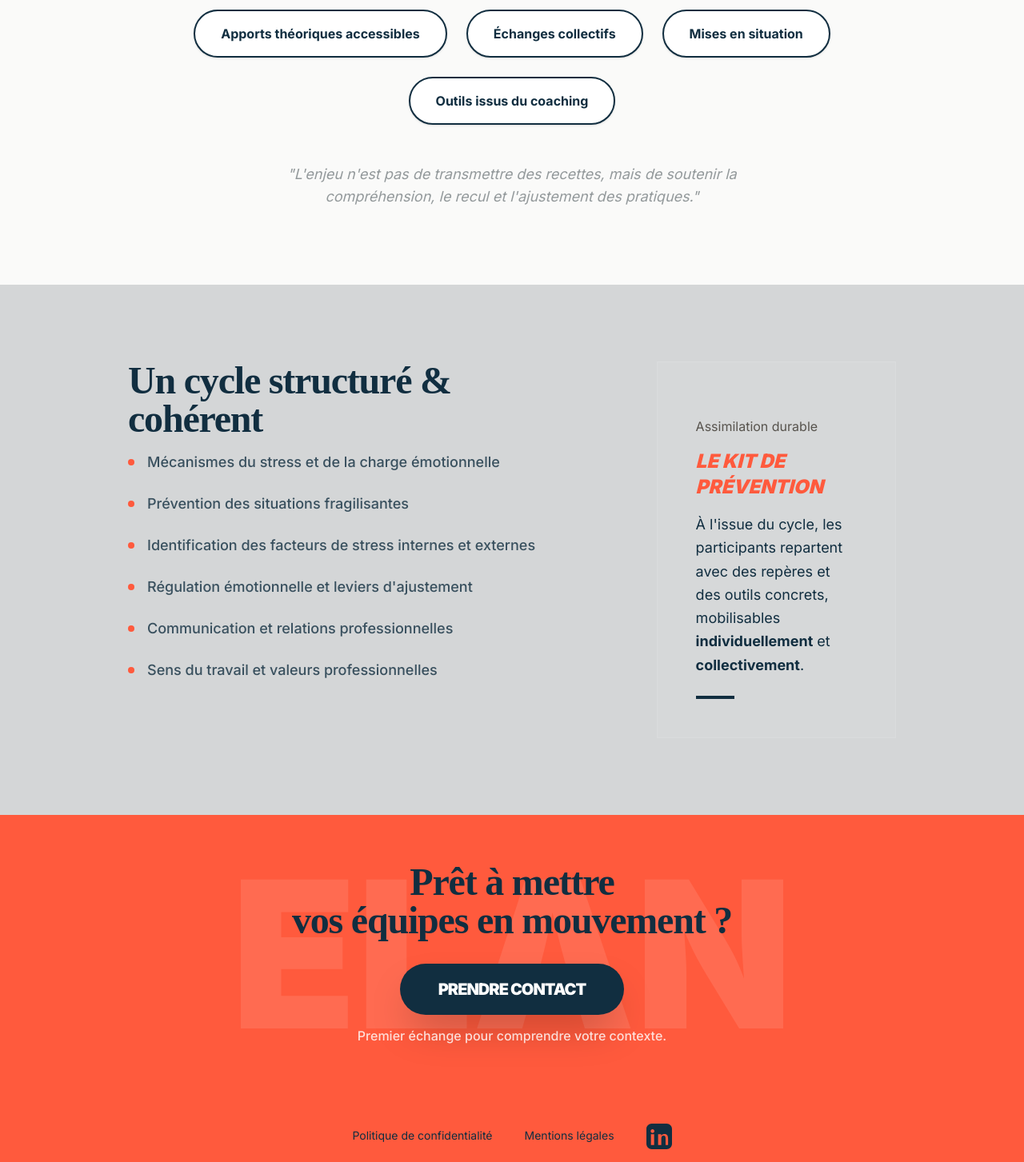
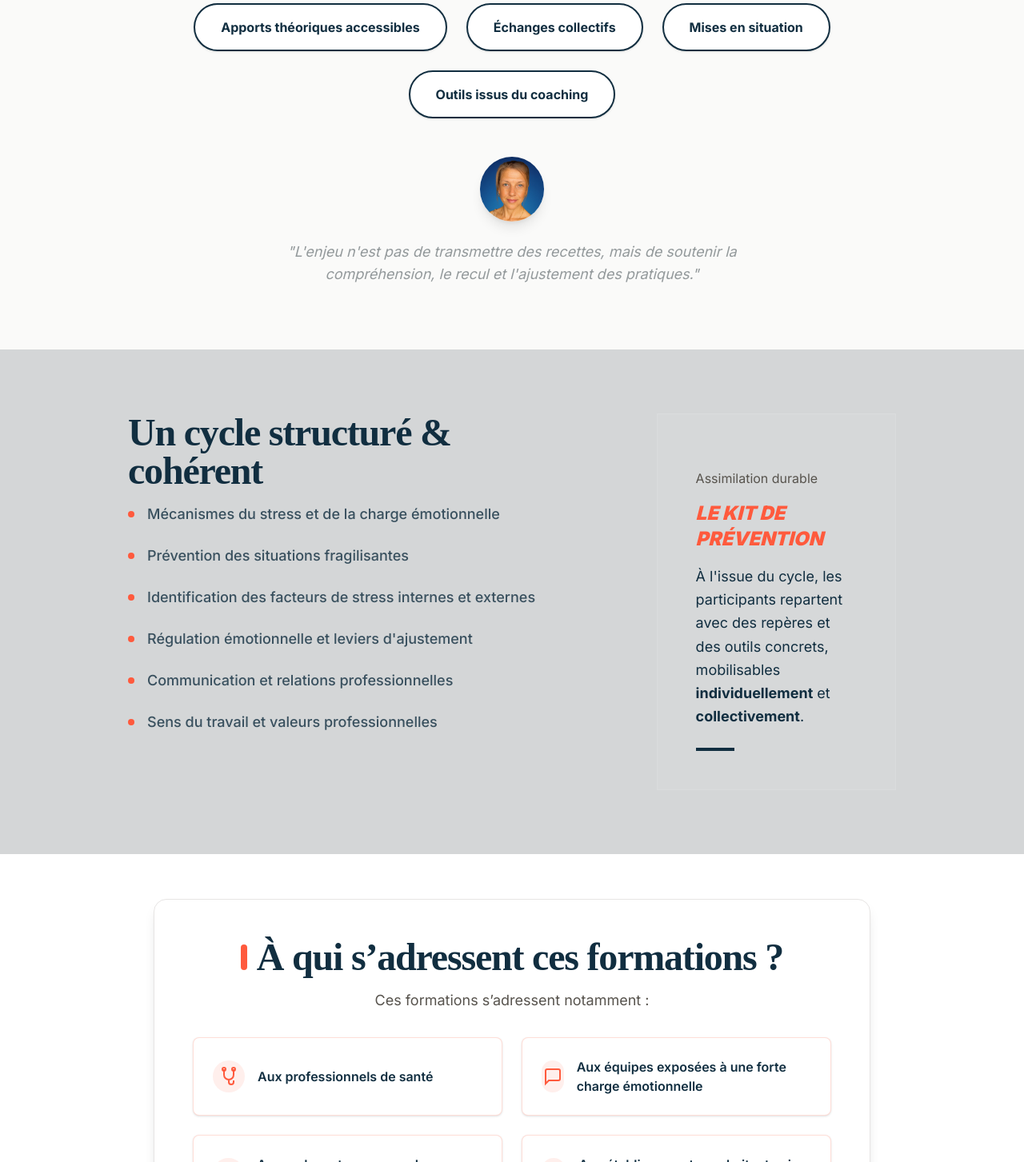
Before and after one commit to thacac/elancestvous, a Next.js app: page /professionnels-etablissements-de-soins/formations-rps-qvct in a window 1280 px wide. Shown: the part 1347-2800 px from the top of the page at 80% size. Built offline with nearby package versions, Linux system fonts and the light colour scheme.

Commit message:
feat: add Citation component and update layout with new imports

```diff
--- a/app/layout.tsx
+++ b/app/layout.tsx
@@ -1,9 +1,9 @@
-import "./globals.css";
+import Footer from "@/components/Footer";
+import Navbar from "@/components/Navbar";
 import type { Metadata, Viewport } from "next";
 import { Inter } from "next/font/google";
-import Navbar from "@/components/Navbar";
-import Footer from "@/components/Footer";
 import { Toaster } from "sonner";
+import "./globals.css";
 
 const inter = Inter({ subsets: ["latin"] });
 
@@ -11,6 +11,7 @@ export const metadata: Metadata = {
   title: "ÉlanC’estVous | Coaching & Formation",
   description:
     "Coaching professionnel, formation et accompagnement au changement.",
+  metadataBase: new URL("https://elancestvous.fr"),
 };
 
 export const viewport: Viewport = {
--- a/app/professionnels-etablissements-de-soins/formations-rps-qvct/page.tsx
+++ b/app/professionnels-etablissements-de-soins/formations-rps-qvct/page.tsx
@@ -1,3 +1,4 @@
+import Citation from "@/components/Citation";
 import CtaElan from "@/components/CtaElan";
 
 export const metadata = {
@@ -32,7 +33,6 @@ export default function ContactPage() {
     <>
       <main className="min-h-screen overflow-hidden">
         {/* --- 1. Titre */}
-
         <section id="formations-professionnelles" className="py-20 container">
           <div className="text-center mb-8">
             <h1>Formations professionnelles.</h1>
@@ -59,7 +59,7 @@ export default function ContactPage() {
         </section>
 
         {/* --- 2. ARGUMENTAIRE "PLANNING" : CARTES CONTRASTÉES --- */}
-        <section id="formations-planning" className="py-24 bg-primary">
+        <section id="formations-planning" className="py-20 bg-primary">
           <div className="container mx-auto px-6">
             <div className="flex flex-col md:flex-row justify-between items-end mb-16 gap-6">
               <h2 className="text-3xl lg:text-5xl !text-white font-serif font-bold max-w-xl">
@@ -102,9 +102,9 @@ export default function ContactPage() {
           </div>
         </section>
         {/* --- 3. PÉDAGOGIE : SECTION "RÉELLE" --- */}
-        <section id="formations-pedagogie" className="py-24 bg-stone-50">
+        <section id="formations-pedagogie" className="py-20 bg-stone-50">
           <div className="container mx-auto px-6 text-center">
-            <h2 className="text-primary font-serif font-bold text-3xl mb-16">
+            <h2 className="text-primary font-serif font-bold text-3xl mb-14!">
               Une pédagogie ancrée dans le réel
             </h2>
             <div className="flex flex-wrap justify-center gap-6">
@@ -122,15 +122,16 @@ export default function ContactPage() {
                 </div>
               ))}
             </div>
-            <p className="mt-12 max-w-2xl mx-auto text-muted text-lg italic">
-              "L'enjeu n'est pas de transmettre des recettes, mais de soutenir
-              la compréhension, le recul et l'ajustement des pratiques."
-            </p>
+            <Citation
+              text="L'enjeu n'est pas de transmettre des recettes, mais de soutenir la compréhension, le recul et l'ajustement des pratiques."
+              imageSrc="/coralie.png"
+              imageAlt="Coach Coralie"
+            />
           </div>
         </section>
 
         {/* --- 4. CONTENU DU CYCLE : LISTE ÉPURÉE & "KIT" --- */}
-        <section id="formations-contenu" className="py-24 bg-muted/40 relative">
+        <section id="formations-contenu" className="py-20 bg-muted/40 relative">
           <div className="container mx-auto px-6">
             <div className="flex flex-col lg:flex-row gap-20">
               <div className="w-full md:w-1/2 lg:w-2/3">
@@ -176,6 +177,124 @@ export default function ContactPage() {
           </div>
         </section>
 
+        {/* --- 5 -Bloc public cible (design moderne & lisible) --- */}
+        <section className="container py-14">
+          <div className="max-w-4xl mx-auto bg-white/90 rounded-2xl shadow-lg border border-stone-200 p-8 md:p-12 flex flex-col items-center text-center">
+            <h2 className="text-primary text-3xl md:text-4xl font-extrabold mb-4 flex items-center gap-3">
+              <span className="inline-block w-2 h-8 bg-accent rounded-full"></span>
+              À qui s’adressent ces formations&nbsp;?
+            </h2>
+            <p className="mb-8 text-lg text-stone-600 max-w-2xl mx-auto">
+              Ces formations s’adressent notamment&nbsp;:
+            </p>
+            <div className="grid grid-cols-1 sm:grid-cols-2 gap-6 w-full">
+              <div className="bg-white rounded-lg border border-accent/20 p-6 flex items-center gap-4 shadow-sm">
+                <span className="inline-flex items-center justify-center w-10 h-10 rounded-full bg-accent/10">
+                  {/* Stéthoscope icon */}
+                  <svg
+                    className="w-6 h-6 text-accent"
+                    fill="none"
+                    stroke="currentColor"
+                    strokeWidth="2"
+                    viewBox="0 0 24 24"
+                  >
+                    <path d="M6 3v7a6 6 0 0 0 12 0V3" />
+                    <circle cx="6" cy="3" r="2" />
+                    <circle cx="18" cy="3" r="2" />
+                    <path d="M12 17v2a3 3 0 0 0 6 0v-2" />
+                  </svg>
+                </span>
+                <span className="font-semibold text-primary text-left">
+                  Aux professionnels de santé
+                </span>
+              </div>
+              <div className="bg-white rounded-lg border border-accent/20 p-6 flex items-center gap-4 shadow-sm">
+                <span className="inline-flex items-center justify-center w-10 h-10 rounded-full bg-accent/10">
+                  {/* Dialogue icon */}
+                  <svg
+                    className="w-6 h-6 text-accent"
+                    fill="none"
+                    stroke="currentColor"
+                    strokeWidth="2"
+                    viewBox="0 0 24 24"
+                  >
+                    <path d="M21 15a2 2 0 0 1-2 2H7l-4 4V5a2 2 0 0 1 2-2h14a2 2 0 0 1 2 2z" />
+                  </svg>
+                </span>
+                <span className="font-semibold text-primary text-left">
+                  Aux équipes exposées à une forte charge émotionnelle
+                </span>
+              </div>
+              <div className="bg-white rounded-lg border border-accent/20 p-6 flex items-center gap-4 shadow-sm">
+                <span className="inline-flex items-center justify-center w-10 h-10 rounded-full bg-accent/10">
+                  {/* Manager icon */}
+                  <svg
+                    className="w-6 h-6 text-accent"
+                    fill="none"
+                    stroke="currentColor"
+                    strokeWidth="2"
+                    viewBox="0 0 24 24"
+                  >
+                    <circle cx="12" cy="7" r="4" />
+                    <path d="M6 21v-2a4 4 0 0 1 4-4h4a4 4 0 0 1 4 4v2" />
+                  </svg>
+                </span>
+                <span className="font-semibold text-primary text-left">
+                  Aux cadres et managers de proximité
+                </span>
+              </div>
+              <div className="bg-white rounded-lg border border-accent/20 p-6 flex items-center gap-4 shadow-sm">
+                <span className="inline-flex items-center justify-center w-10 h-10 rounded-full bg-accent/10">
+                  {/* Building icon */}
+                  <svg
+                    className="w-6 h-6 text-accent"
+                    fill="none"
+                    stroke="currentColor"
+                    strokeWidth="2"
+                    viewBox="0 0 24 24"
+                  >
+                    <rect x="3" y="7" width="18" height="13" rx="2" />
+                    <path d="M16 3v4M8 3v4M3 10h18" />
+                  </svg>
+                </span>
+                <span className="font-semibold text-primary text-left">
+                  Aux établissements souhaitant agir en prévention
+                </span>
+              </div>
+              <div className="bg-white rounded-lg border border-accent/20 p-6 flex items-center gap-4 shadow-sm col-span-1 sm:col-span-2">
+                <span className="inline-flex items-center justify-center w-10 h-10 rounded-full bg-accent/10">
+                  {/* Interim/healthcare icon */}
+                  <svg
+                    className="w-6 h-6 text-accent"
+                    fill="none"
+                    stroke="currentColor"
+                    strokeWidth="2"
+                    viewBox="0 0 24 24"
+                  >
+                    <circle cx="12" cy="7" r="4" />
+                    <path d="M6 21v-2a4 4 0 0 1 4-4h4a4 4 0 0 1 4 4v2" />
+                    <path d="M16 3v1M8 3v1" />
+                  </svg>
+                </span>
+                <span className="font-semibold text-primary text-left">
+                  Aux agences d’intérim accompagnant leurs professionnels
+                </span>
+              </div>
+            </div>
+          </div>
+        </section>
+
+        {/* --- 6- Bloc Lien avec les autres accompagnements --- */}
+        <section id="lien-autres-accompagnements" className="container mb-14">
+          <div className="max-w-3xl mx-auto text-justify">
+            <p className="text-muted text-sm md:text-md leading-relaxed">
+              <span className="text-primary font-bold mr-2">Lien avec les autres accompagnements :</span>
+              Selon les situations et les objectifs, la formation peut être proposée seule, ou s’inscrire dans une démarche plus globale incluant du coaching ou des groupes d’analyse de la pratique.<br />
+              <span className="text-stone-500 text-sm">Ces modalités sont envisagées uniquement lorsqu’elles sont pertinentes.</span>
+            </p>
+          </div>
+        </section>
+
         {/* --- 5. CTA FINAL : IMPACT MAXIMAL --- */}
         <CtaElan />
       </main>
--- /dev/null
+++ b/components/Citation.tsx
@@ -0,0 +1,24 @@
+import Image from "next/image";
+
+interface CitationProps {
+  text: string;
+  author?: string;
+  imageSrc?: string;
+  imageAlt?: string;
+}
+
+export default function Citation({ text, author, imageSrc = "/coralie.png", imageAlt = "Coach Coralie" }: CitationProps) {
+  return (
+    <figure className="mt-12 max-w-2xl mx-auto text-muted text-lg italic flex flex-col items-center gap-4">
+      <Image
+        src={imageSrc}
+        alt={imageAlt}
+        width={80}
+        height={80}
+        className="rounded-full object-cover shadow-lg mb-2"
+      />
+      <blockquote className="text-center">"{text}"</blockquote>
+      {author && <figcaption className="text-primary font-serif font-bold mt-2">{author}</figcaption>}
+    </figure>
+  );
+}
```
